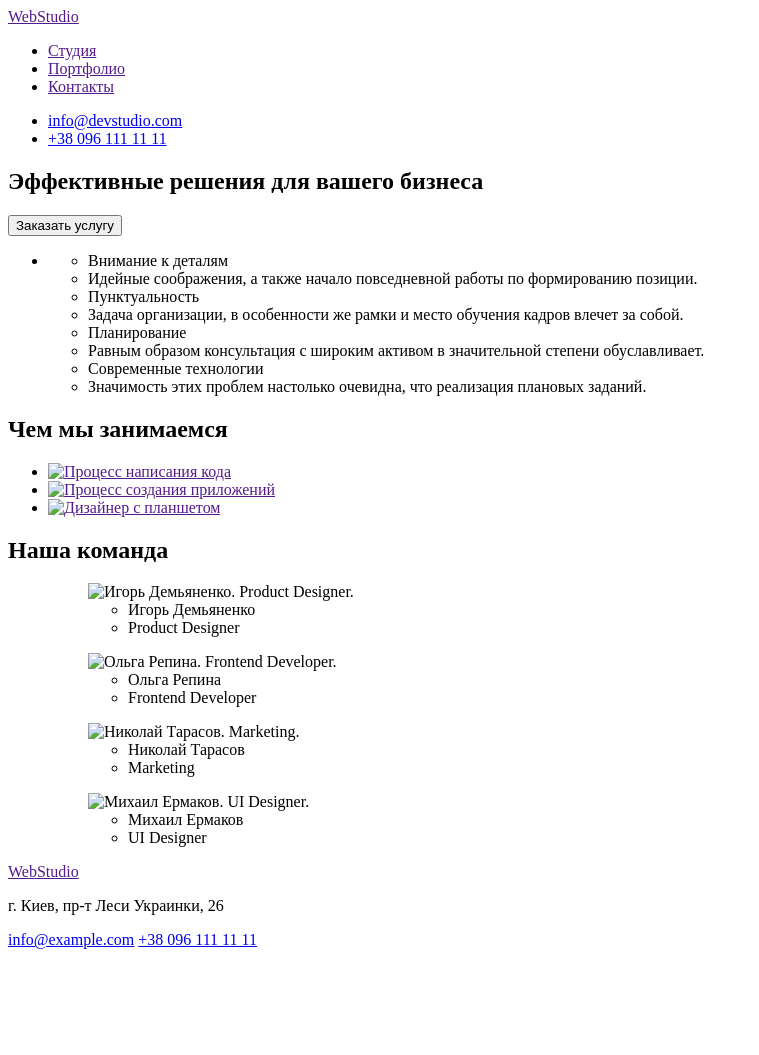
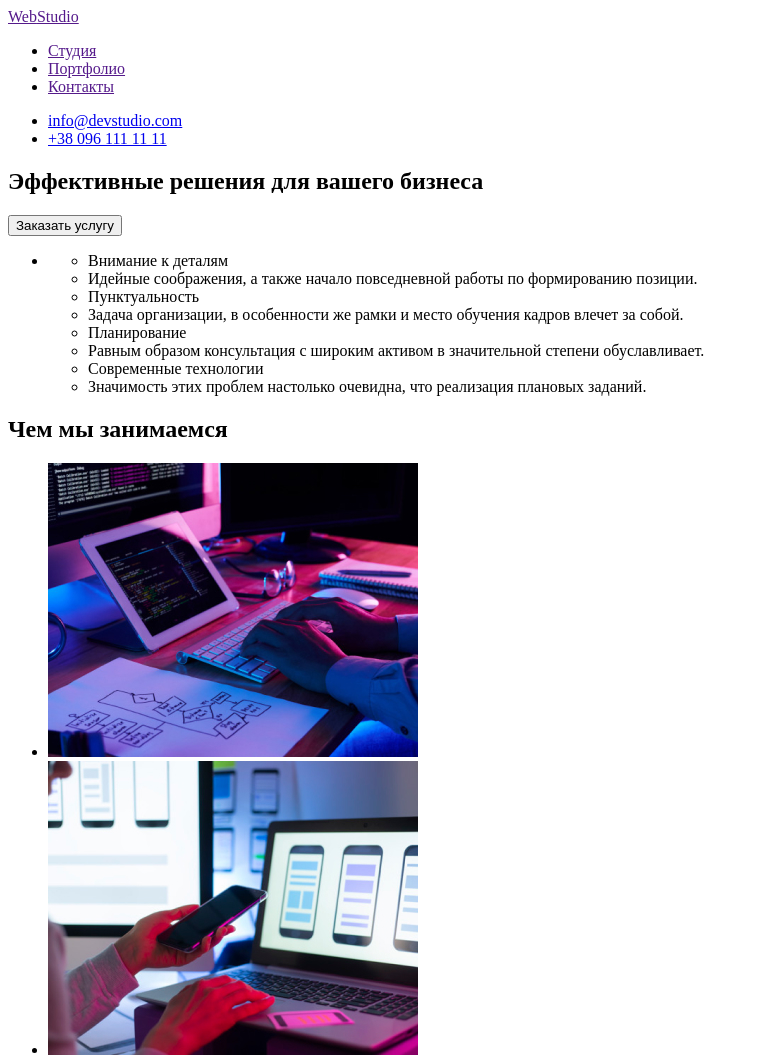
Before and after one commit to topsart/goit-markup-hw-01, a plain HTML site: page index.html in a window 1280 px wide. Shown: the top 1055 px of the page, without its empty margins (0-759 px from the left). Before the commit the page ends 957 px from the top, so only its background shows below. Drawn offline with Linux system fonts and the light colour scheme.

Commit message:
последние поправки

```diff
--- a/index.html
+++ b/index.html
@@ -3,8 +3,8 @@
   <head>
     <meta charset="UTF-8" />
     <meta name="viewport" content="width=device-width, initial-scale=1.0" />
-    <link rel="stylesheet" href="./css/style.css" />
-    <title>GoIT Markup HW-01</title>
+    <link rel="stylesheet" href="./css/styles.css" />
+    <title>Студия</title>
   </head>
   <body>
     <!-- Шапка -->
@@ -23,7 +23,7 @@
       <nav>
         <ul>
           <li><a href="mailto:info@devstudio.com">info@devstudio.com</a></li>
-          <li><a href="tel:+38 096 111 11 11">+38 096 111 11 11</a></li>
+          <li><a href="tel:+380961111111">+38 096 111 11 11</a></li>
         </ul>
       </nav>
     </header>
@@ -34,9 +34,8 @@
         <h1>Эффективные решения для вашего бизнеса</h1>
         <button type="button">Заказать услугу</button>
       </article>
-      <!-- Командные скилы и возможности-->
+      <!-- Командные скилы -->
       <div>
-        <section>
         <ul>
           <li>
             <ul>
@@ -69,24 +68,23 @@
             </ul>
           </li>
         </ul>
-        </section>
         <!-- Сецкия "Чем мы занимаемся" -->
         <section>
           <h2>Чем мы занимаемся</h2>
           <ul>
             <li>
               <a href="">
-                <img src="./img/code.jpg" alt="Процесс написания кода" />
+                <img src="./images/code.jpg" alt="Процесс написания кода" />
               </a>
             </li>
             <li>
               <a href="">
-                <img src="./img/app.jpg" alt="Процесс создания приложений" />
+                <img src="./images/app.jpg" alt="Процесс создания приложений" />
               </a>
             </li>
             <li>
               <a href="">
-                <img src="./img/design.jpg" alt="Дизайнер с планшетом" />
+                <img src="./images/design.jpg" alt="Дизайнер с планшетом" />
               </a>
             </li>
           </ul>
@@ -95,10 +93,9 @@
       <!-- Информация о команде -->
       <section>
         <h2>Наша команда</h2>
-        <ul>
         <figure>
           <img
-              src="./img/product_designer.jpg"
+            src="./images/product_designer.jpg"
             alt="Игорь Демьяненко. Product Designer."
           />
           <figcaption>
@@ -108,11 +105,9 @@
             </ul>
           </figcaption>
         </figure>
-        </ul>
-        <ul>
         <figure>
           <img
-              src="./img/frontend_developer.jpg"
+            src="./images/frontend_developer.jpg"
             alt="Ольга Репина. Frontend Developer."
           />
           <figcaption>
@@ -122,10 +117,8 @@
             </ul>
           </figcaption>
         </figure>
-        </ul>
-        <ul>
         <figure>
-            <img src="./img/marketing.jpg" alt="Николай Тарасов. Marketing." />
+          <img src="./images/marketing.jpg" alt="Николай Тарасов. Marketing." />
           <figcaption>
             <ul>
               <li>Николай Тарасов</li>
@@ -133,11 +126,9 @@
             </ul>
           </figcaption>
         </figure>
-        </ul>
-        <ul>
         <figure>
           <img
-              src="./img/ui_designer.jpg"
+            src="./images/ui_designer.jpg"
             alt="Михаил Ермаков. UI Designer."
           />
           <figcaption>
@@ -147,14 +138,13 @@
             </ul>
           </figcaption>
         </figure>
-        </ul>
       </section>
       <!-- Footer -->
       <footer>
         <a href=""><span>Web</span>Studio</a>
         <p>г. Киев, пр-т Леси Украинки, 26</p>
         <a href="mailto:info@devstudio.com">info@example.com</a>
-        <a href="tel:+38 096 111 11 11">+38 096 111 11 11</a>
+        <a href="tel:+380961111111">+38 096 111 11 11</a>
       </footer>
     </main>
   </body>
```
Lines whose indentation alone changed are shown as unchanged.
